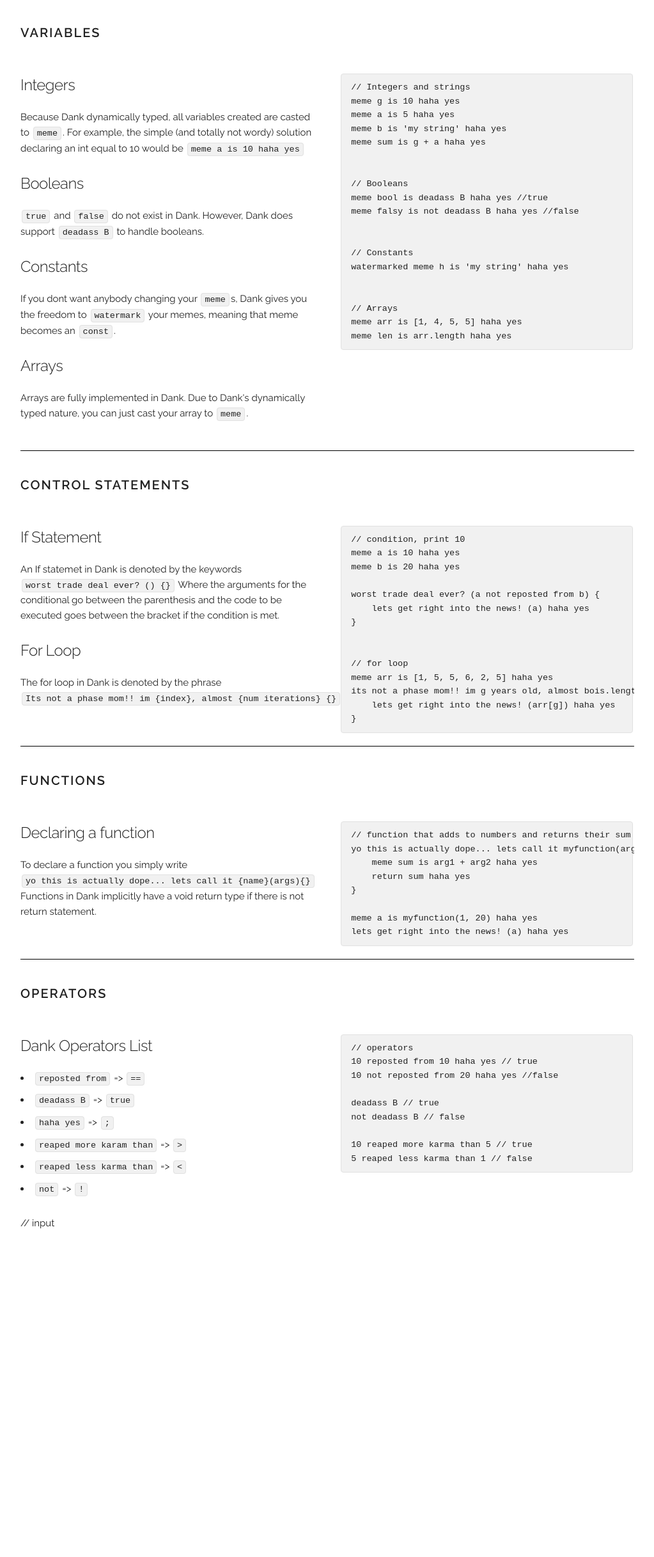
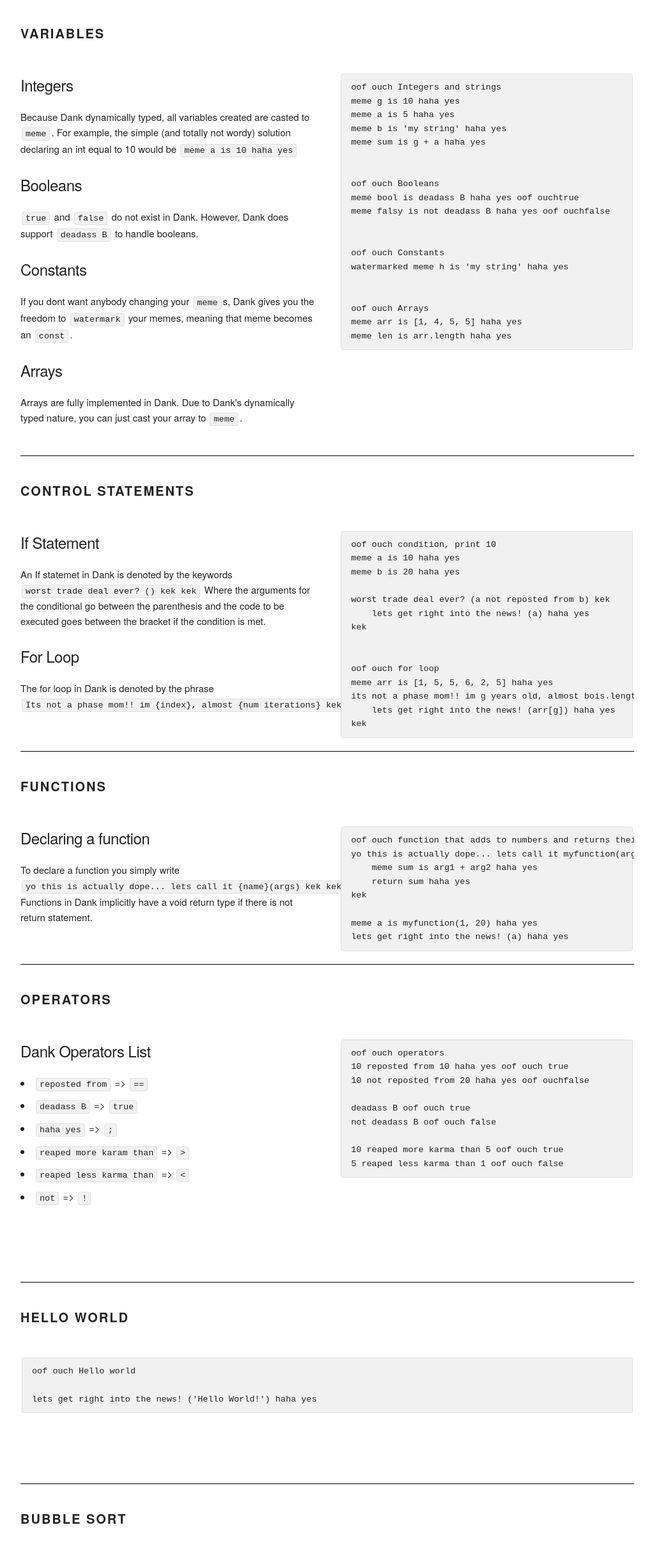
Before and after one commit to vardaro/dank, a website: page website/app/index.html in a window 1280 px wide. Shown: the part 298-2732 px from the top of the page at 64% size, without its empty margins (128-1151 px from the left). Before the commit the page ends 2582 px from the top, so only its background shows below. Drawn offline with Linux system fonts and the light colour scheme.

Commit message:
added keks

```diff
--- a/src/compiler.js
+++ b/src/compiler.js
@@ -48,7 +48,7 @@ const parseFor = () => {
     return node;
 }
 const parseFunction = () => {
-    let dec = getStrBetween(dankasf, "it ", "{");
+    let dec = getStrBetween(dankasf, "it ", "kek");
     return `function ${dec} {`;
 }
 const compile = (line, type) => {
--- a/src/dank.js
+++ b/src/dank.js
@@ -24,6 +24,7 @@ const compileFile = path => {
 
         // if white spce, skip
         if (!cur) continue;
+        if (cur.startsWith("oof ouch")) continue; //comments
 
         let type = typeChecker(cur);
 
--- a/src/operators.js
+++ b/src/operators.js
@@ -5,6 +5,7 @@ const operators = {
     " haha yes": ";",
     "reaped more karma than": ">",
     "reaped less karma than": "<",
+    "kek": "}",
     "not ": "!"
 }
 
--- a/website/app/index.html
+++ b/website/app/index.html
@@ -16,7 +16,7 @@
 
     <!-- FONT
   –––––––––––––––––––––––––––––––––––––––––––––––––– -->
-    <link href="//fonts.googleapis.com/css?family=Raleway:400,300,600" rel="stylesheet" type="text/css">
+    <link href="oof ouchfonts.googleapis.com/css?family=Raleway:400,300,600" rel="stylesheet" type="text/css">
 
     <!-- CSS
   –––––––––––––––––––––––––––––––––––––––––––––––––– -->
@@ -69,23 +69,23 @@
                 </div>
 
                 <div class="one-half column">
-                    <pre style="margin-top: 0; margin-bottom: 0;"><code>// Integers and strings
+                    <pre style="margin-top: 0; margin-bottom: 0;"><code>oof ouch Integers and strings
 meme g is 10 haha yes
 meme a is 5 haha yes
 meme b is 'my string' haha yes
 meme sum is g + a haha yes
 
 
-// Booleans
-meme bool is deadass B haha yes //true
-meme falsy is not deadass B haha yes //false
+oof ouch Booleans
+meme bool is deadass B haha yes oof ouchtrue
+meme falsy is not deadass B haha yes oof ouchfalse
 
 
-// Constants
+oof ouch Constants
 watermarked meme h is 'my string' haha yes
 
 
-// Arrays
+oof ouch Arrays
 meme arr is [1, 4, 5, 5] haha yes
 meme len is arr.length haha yes
 </code></pre>
@@ -101,33 +101,33 @@ meme len is arr.length haha yes
                         <h5>If Statement</h5>
                         <p>
                             An If statemet in Dank is denoted by the keywords
-                            <code>worst trade deal ever? () {}</code> Where the arguments for the conditional go between the parenthesis and the code to be executed
+                            <code>worst trade deal ever? () kek kek</code> Where the arguments for the conditional go between the parenthesis and the code to be executed
                             goes between the bracket if the condition is met.
                         </p>
 
                         <h5>For Loop</h5>
                         <p>
                             The for loop in Dank is denoted by the phrase
-                            <code>Its not a phase mom!! im {index}, almost {num iterations} {}</code>
+                            <code>Its not a phase mom!! im {index}, almost {num iterations} kek kek</code>
 
                         </p>
                     </div>
 
                     <div class="one-half column">
-                        <pre style="margin-top: 0; margin-bottom: 0;"><code>// condition, print 10
+                        <pre style="margin-top: 0; margin-bottom: 0;"><code>oof ouch condition, print 10
 meme a is 10 haha yes
 meme b is 20 haha yes
 
-worst trade deal ever? (a not reposted from b) {
+worst trade deal ever? (a not reposted from b) kek
     lets get right into the news! (a) haha yes
-}
+kek
 
 
-// for loop
+oof ouch for loop
 meme arr is [1, 5, 5, 6, 2, 5] haha yes
-its not a phase mom!! im g years old, almost bois.length! {
+its not a phase mom!! im g years old, almost bois.length! kek
     lets get right into the news! (arr[g]) haha yes
-}
+kek
 </code></pre>
                     </div>
                 </div>
@@ -141,16 +141,16 @@ its not a phase mom!! im g years old, almost bois.length! {
                             <h5>Declaring a function</h5>
                             <p>
                                 To declare a function you simply write
-                                <code>yo this is actually dope... lets call it {name}(args){}</code> Functions in Dank implicitly have a void return type if there is not return statement.
+                                <code>yo this is actually dope... lets call it {name}(args) kek kek</code> Functions in Dank implicitly have a void return type if there is not return statement.
                             </p>
                         </div>
 
                         <div class="one-half column">
-                            <pre style="margin-top: 0; margin-bottom: 0;"><code>// function that adds to numbers and returns their sum
-yo this is actually dope... lets call it myfunction(arg1, arg2) {
+                            <pre style="margin-top: 0; margin-bottom: 0;"><code>oof ouch function that adds to numbers and returns their sum
+yo this is actually dope... lets call it myfunction(arg1, arg2) kek
     meme sum is arg1 + arg2 haha yes
     return sum haha yes
-}
+kek
 
 meme a is myfunction(1, 20) haha yes
 lets get right into the news! (a) haha yes
@@ -194,22 +194,77 @@ lets get right into the news! (a) haha yes
                             </div>
 
                             <div class="one-half column">
-                                <pre style="margin-top: 0; margin-bottom: 0;"><code>// operators
-10 reposted from 10 haha yes // true
-10 not reposted from 20 haha yes //false
+                                <pre style="margin-top: 0; margin-bottom: 0;"><code>oof ouch operators
+10 reposted from 10 haha yes oof ouch true
+10 not reposted from 20 haha yes oof ouchfalse
 
-deadass B // true
-not deadass B // false
+deadass B oof ouch true
+not deadass B oof ouch false
 
-10 reaped more karma than 5 // true
-5 reaped less karma than 1 // false</code></pre>
+10 reaped more karma than 5 oof ouch true
+5 reaped less karma than 1 oof ouch false</code></pre>
                             </div>
                         </div>
 
 
 
-                        // input
                     </div>
+
+
+                    <div class="section">
+                        <h4 class="section-header">Hello World</h4>
+
+                        <!-- is -->
+                        <div class="row" style="margin-bottom: 2rem;">
+                            <div class="twelve columns">
+                                <pre style="margin-top: 0; margin-bottom: 0;"><code>oof ouch Hello world
+
+lets get right into the news! ('Hello World!') haha yes</code></pre>
+                            </div>
+                        </div>
+
+
+
+                    </div>
+
+                    <div class="section">
+                            <h4 class="section-header">Bubble Sort</h4>
+
+                            <!-- is -->
+                            <div class="row" style="margin-bottom: 2rem;">
+                                <div class="twelve columns">
+                                    <pre style="margin-top: 0; margin-bottom: 0;"><code>oof ouch Bubble sort
+
+oof ouch declare the bubble sort function
+yo this is actually dope... lets call it bubbleSort(array, len) kek
+    its not a phase mom!! im i years old, almost len-1! kek
+        its not a phase mom!! im j years old, almost len-i-1! {
+            worst trade deal ever? (array[j] reaped more karma than array[j+1]) kek
+                meme t is array[j] haha yes
+                array[j] is array[j+1] haha yes
+                array[j+1] is t haha yes
+            kek
+        kek
+    kek
+    return array haha yes
+kek
+
+oof ouch declare the array and get the length
+meme array is [4, 63, 23, 12, 420, 21, 3] haha yes
+watermarked meme len is array.length haha yes
+lets get right into the news! (array) haha yes
+
+oof ouch sort the array and print it
+meme newArr is bubbleSort(array, len) haha yes
+lets get right into the news! (newArr) haha yes</code></pre>
+                                </div>
+                            </div>
+
+
+
+                        </div>
+                </div>
+
 
 </body>
 
```
Also changed, not shown: 1 other file.
